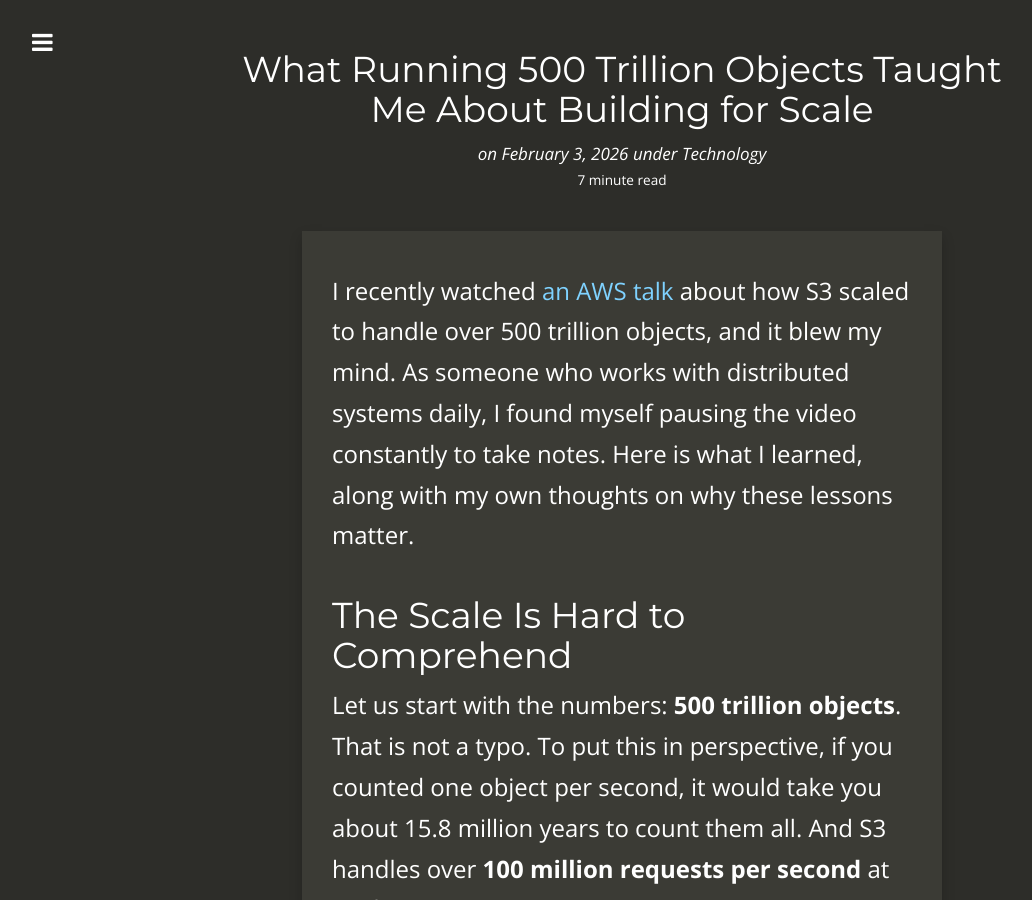
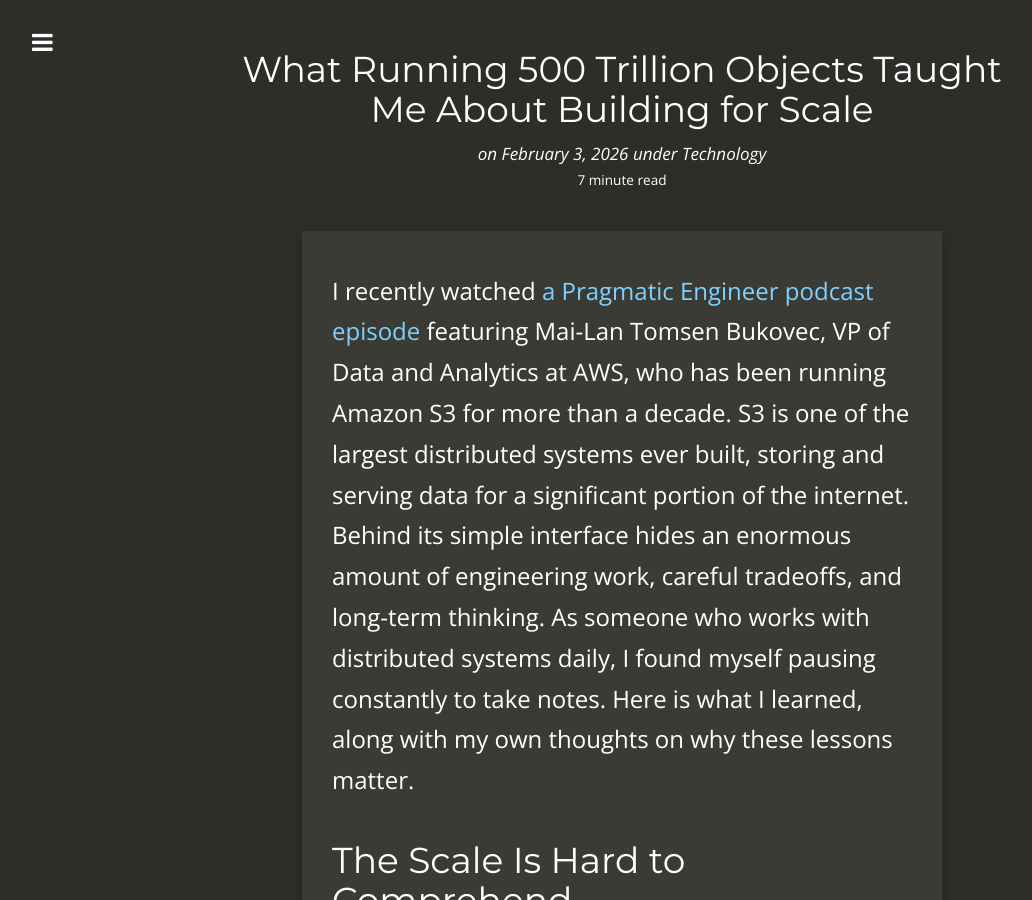
Before and after one commit to elmiomar/elmiomar.github.io, a Jekyll site: the page built from _posts/2026-02-03-aws-s3-scale-lessons.md, in a window 1280 px wide and 900 px high. Shown: the whole window, without its empty margins (18-1050 px from the left). Built offline with Jekyll 4.4.1, drawn with Linux system fonts in a browser that asks for light colours; nearby versions of some CDN libraries; comment, search, counter and statistics services are not loaded.

Commit message:
Update S3 post intro with speaker details

```diff
--- a/_posts/2026-02-03-aws-s3-scale-lessons.md
+++ b/_posts/2026-02-03-aws-s3-scale-lessons.md
@@ -15,7 +15,7 @@
  - Architecture
 ---
 
-I recently watched [an AWS talk](https://www.youtube.com/watch?v=5vL6aCvgQXU) about how S3 scaled to handle over 500 trillion objects, and it blew my mind. As someone who works with distributed systems daily, I found myself pausing the video constantly to take notes. Here is what I learned, along with my own thoughts on why these lessons matter.
+I recently watched [a Pragmatic Engineer podcast episode](https://www.youtube.com/watch?v=5vL6aCvgQXU) featuring Mai-Lan Tomsen Bukovec, VP of Data and Analytics at AWS, who has been running Amazon S3 for more than a decade. S3 is one of the largest distributed systems ever built, storing and serving data for a significant portion of the internet. Behind its simple interface hides an enormous amount of engineering work, careful tradeoffs, and long-term thinking. As someone who works with distributed systems daily, I found myself pausing constantly to take notes. Here is what I learned, along with my own thoughts on why these lessons matter.
 
 ## The Scale Is Hard to Comprehend
 
```
